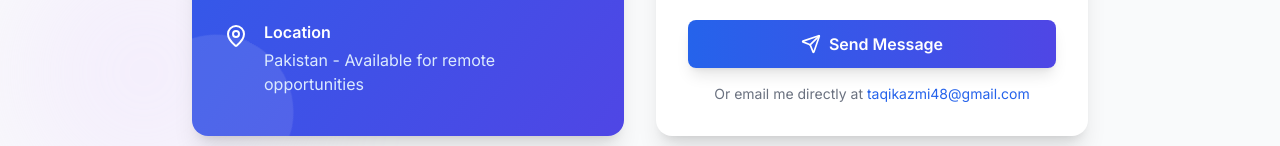
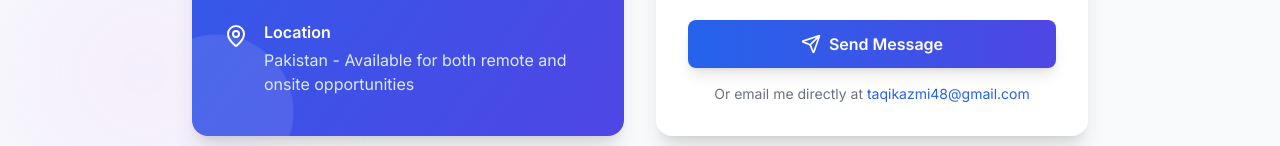
Before and after one commit to taqikazm00/TaqiKazmi, a Next.js app: page / in a window 1280 px wide. Shown: the part 5849-5995 px from the top of the page. Built offline with nearby package versions, Linux system fonts and the light colour scheme.

Commit message:
update contact

```diff
--- a/components/Contact.tsx
+++ b/components/Contact.tsx
@@ -177,7 +177,7 @@ export default function Contact() {
                   <MapPin className="mt-1 flex-shrink-0" size={24} />
                   <div>
                     <h4 className="font-semibold mb-1">Location</h4>
-                    <p className="text-blue-100">Pakistan - Available for remote opportunities</p>
+                    <p className="text-blue-100">Pakistan - Available for both remote and onsite opportunities</p>
                   </div>
                 </div>
               </div>
```
